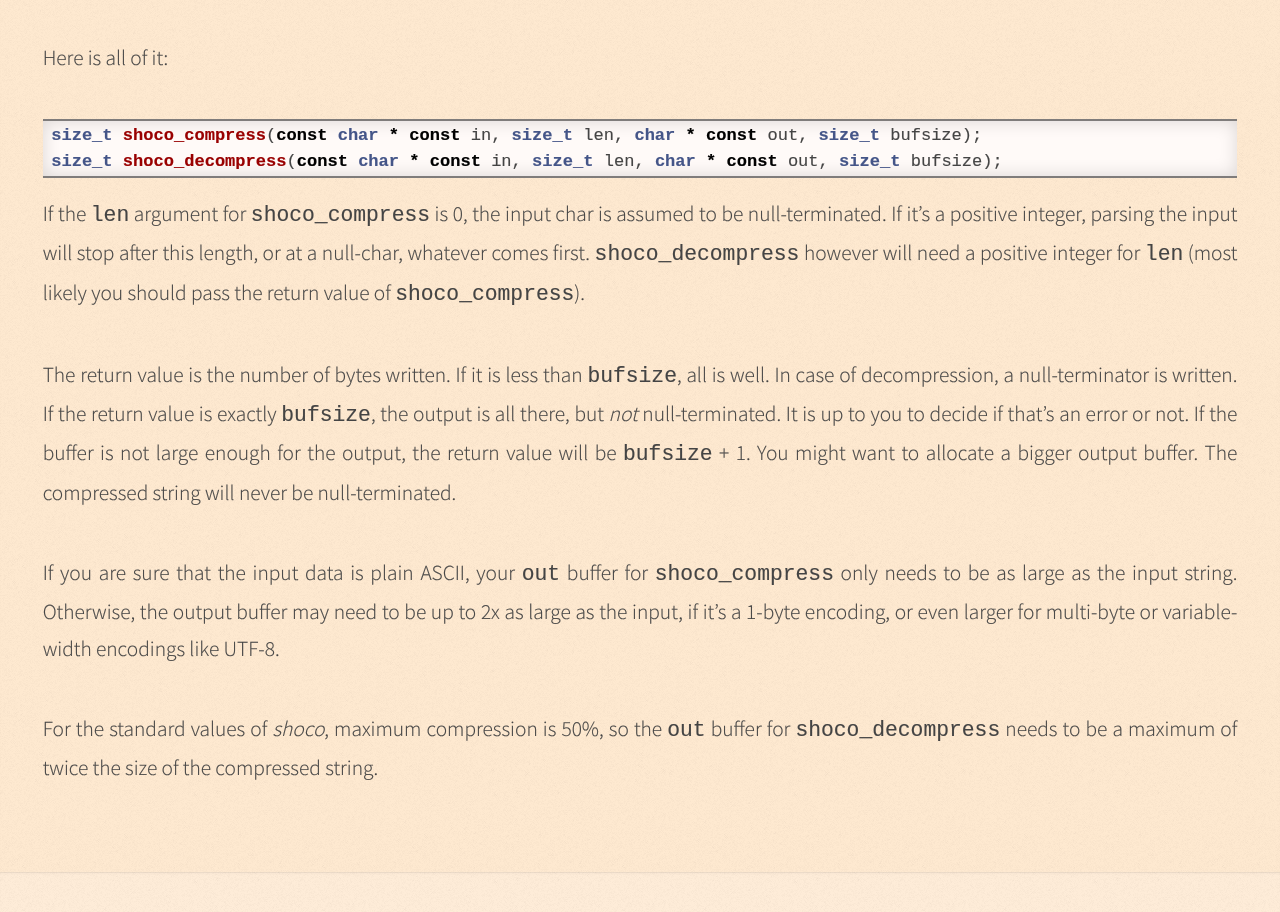
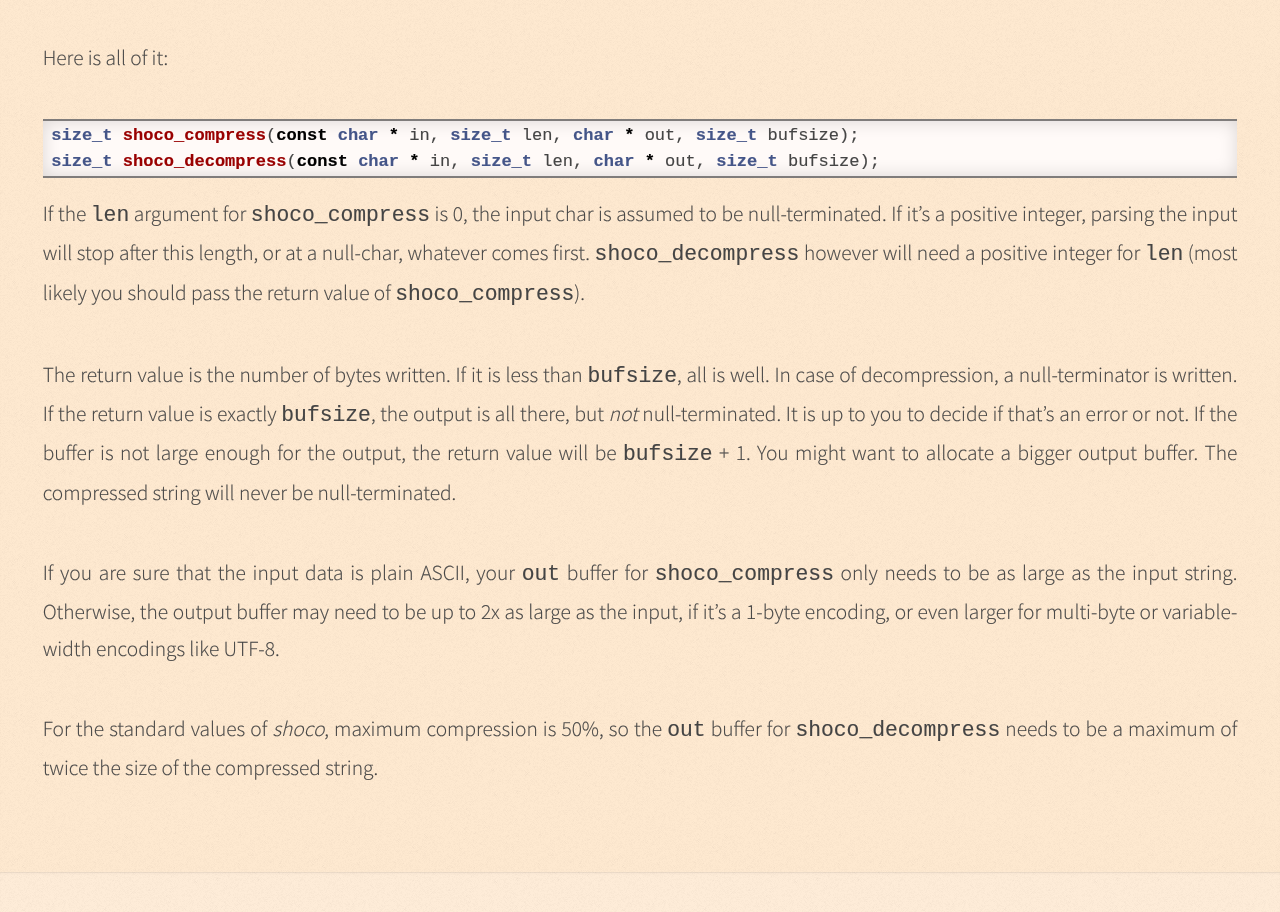
Before and after one commit to Ed-von-Schleck/shoco, a plain HTML site: page index.html in a window 1280 px wide. Shown: the part 1024-1936 px from the top of the page. Drawn offline with Linux system fonts and the light colour scheme.

Commit message:
removed superfluous `const` from api description.

```diff
--- a/index.html
+++ b/index.html
@@ -157,8 +157,8 @@ window.onload = function() {
       </header>
 
       <p>Here is all of it:</p>
-<div class="codehilite"><pre><span class="kt">size_t</span> <span class="nf">shoco_compress</span><span class="p">(</span><span class="k">const</span> <span class="kt">char</span> <span class="o">*</span> <span class="k">const</span> <span class="n">in</span><span class="p">,</span> <span class="kt">size_t</span> <span class="n">len</span><span class="p">,</span> <span class="kt">char</span> <span class="o">*</span> <span class="k">const</span> <span class="n">out</span><span class="p">,</span> <span class="kt">size_t</span> <span class="n">bufsize</span><span class="p">);</span>
-<span class="kt">size_t</span> <span class="nf">shoco_decompress</span><span class="p">(</span><span class="k">const</span> <span class="kt">char</span> <span class="o">*</span> <span class="k">const</span> <span class="n">in</span><span class="p">,</span> <span class="kt">size_t</span> <span class="n">len</span><span class="p">,</span> <span class="kt">char</span> <span class="o">*</span> <span class="k">const</span> <span class="n">out</span><span class="p">,</span> <span class="kt">size_t</span> <span class="n">bufsize</span><span class="p">);</span>
+<div class="codehilite"><pre><span class="kt">size_t</span> <span class="nf">shoco_compress</span><span class="p">(</span><span class="k">const</span> <span class="kt">char</span> <span class="o">*</span> <span class="n">in</span><span class="p">,</span> <span class="kt">size_t</span> <span class="n">len</span><span class="p">,</span> <span class="kt">char</span> <span class="o">*</span> <span class="n">out</span><span class="p">,</span> <span class="kt">size_t</span> <span class="n">bufsize</span><span class="p">);</span>
+<span class="kt">size_t</span> <span class="nf">shoco_decompress</span><span class="p">(</span><span class="k">const</span> <span class="kt">char</span> <span class="o">*</span> <span class="n">in</span><span class="p">,</span> <span class="kt">size_t</span> <span class="n">len</span><span class="p">,</span> <span class="kt">char</span> <span class="o">*</span> <span class="n">out</span><span class="p">,</span> <span class="kt">size_t</span> <span class="n">bufsize</span><span class="p">);</span>
 </pre></div>
 
 
```
Also changed, not shown: 2 other files.
